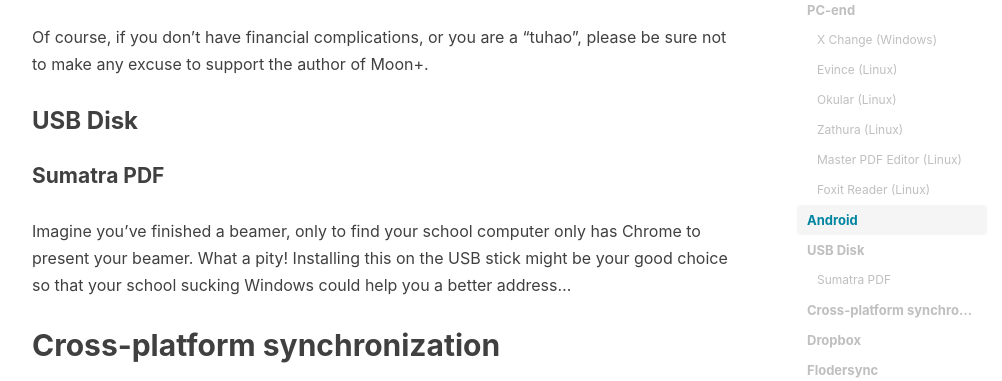
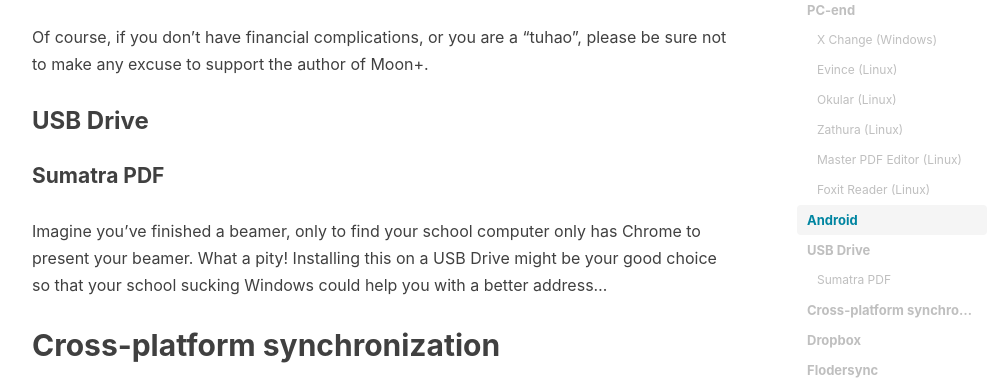
Before and after one commit to junyixu/junyixu.github.io, a Jekyll site: the page built from _posts/2018-11-27-Reading-PDF-cross-platform.md, in a window 1280 px wide and 900 px high, scrolled down 2198 px. Shown: the part 154-535 px from the top of the window, without its empty margins (233-1235 px from the left). Built offline with Jekyll 4.4.1, drawn with Linux system fonts in a browser that asks for light colours; nearby versions of some CDN libraries; comment, search, counter and statistics services are not loaded.

Commit message:
correct some syntax mistake

```diff
--- a/_posts/2018-11-27-Reading-PDF-cross-platform.md
+++ b/_posts/2018-11-27-Reading-PDF-cross-platform.md
@@ -73,12 +73,12 @@ It is said that the free version has some features of castration and advertising
 
 Of course, if you don't have financial complications, or you are a "tuhao", please be sure not to make any excuse to support the author of Moon+.
 
-### USB Disk
+### USB Drive
 
 #### Sumatra PDF
 
 Imagine you've finished a beamer, only to find your school computer only has Chrome to present your beamer. What a pity!
-Installing this on the USB stick might be your good choice so that your school sucking Windows could help you a better address...
+Installing this on a USB Drive might be your good choice so that your school sucking Windows could help you with a better address...
 
 ## Cross-platform synchronization
 
```
